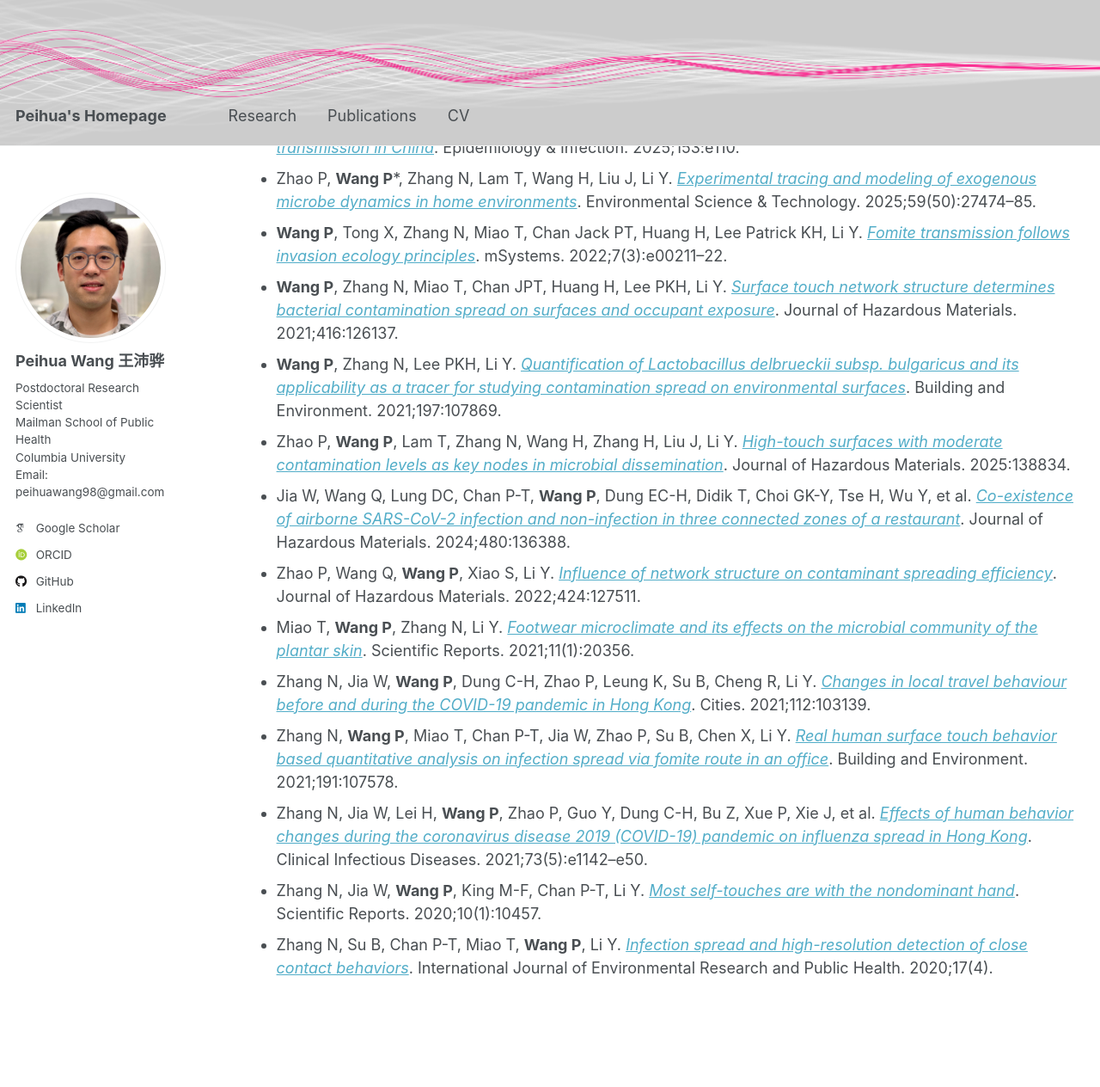
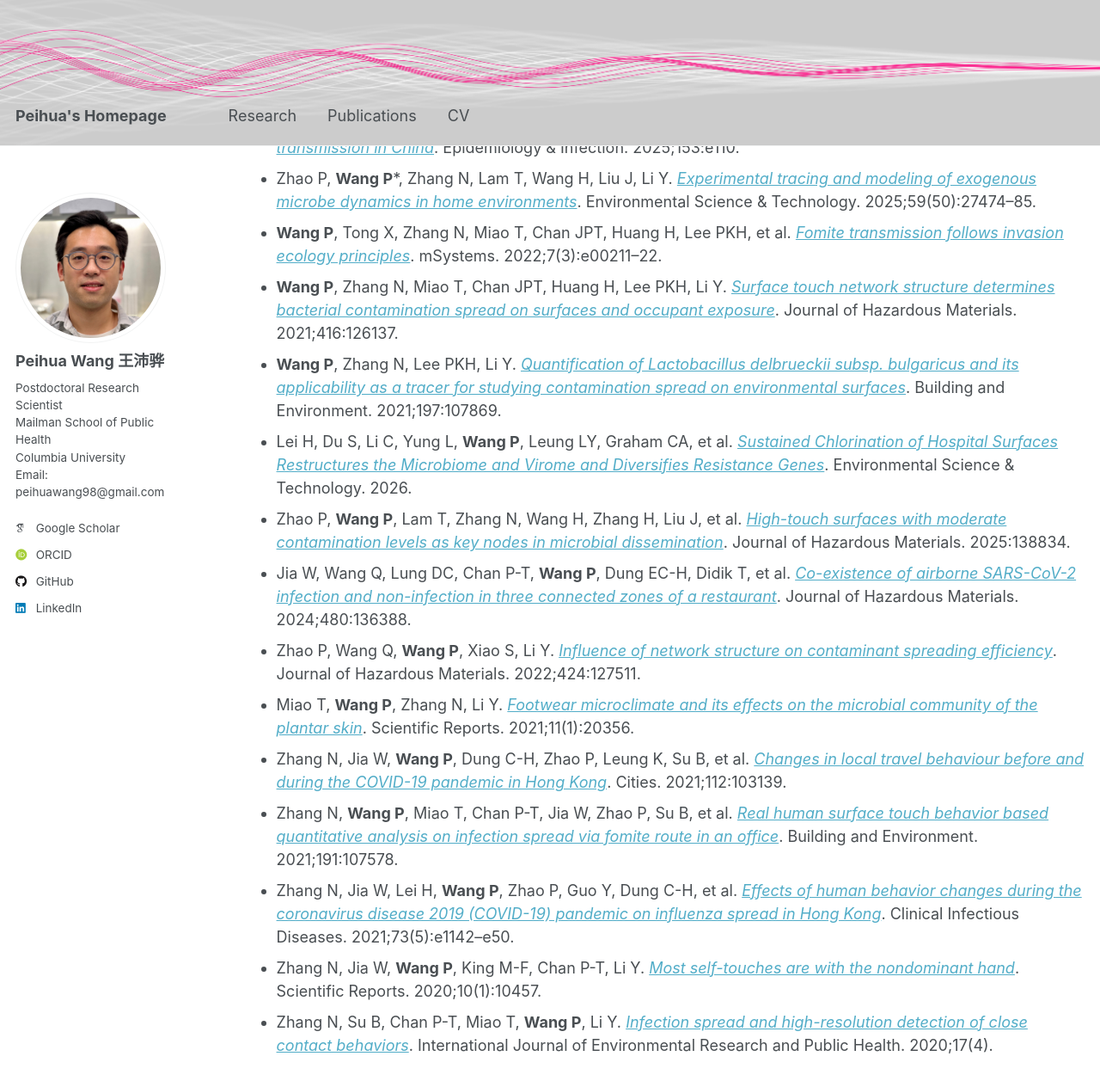
Before and after one commit to peihuawang98/peihuawang98.github.io, a Jekyll site: the page built from _pages/publications.md, in a window 1280 px wide and 1400 px high, scrolled down 546 px. Shown: the top 1264 px of the window at 86% size. Built offline with Jekyll 4.4.1, drawn with Linux system fonts in a browser that asks for light colours; some web fonts are replaced; a script that is not in the unit is left out.

Commit message:
website_v2.17_general

```diff
--- a/_pages/publications.md
+++ b/_pages/publications.md
@@ -20,15 +20,16 @@ Publications
 - **Wang P***, Wang X, Pei S, Xu X, Zhang W, Wang Y, Yang W. [_Rural-to-urban migrant worker mobility shaped measles epidemics in China_](https://doi.org/10.1371/journal.pcbi.1014182). PLOS Computational Biology. 2026;22(4):e1014182.
 - **Wang P***, Chen J, Zhang W, Wang Y, Yang W. [_Modeling the influences of climate conditions on measles transmission in China_](https://doi.org/10.1017/S095026882510054X). Epidemiology & Infection. 2025;153:e110.
 - Zhao P, **Wang P***, Zhang N, Lam T, Wang H, Liu J, Li Y. [_Experimental tracing and modeling of exogenous microbe dynamics in home environments_](https://doi.org/10.1021/acs.est.5c06069). Environmental Science & Technology. 2025;59(50):27474–85.
-- **Wang P**, Tong X, Zhang N, Miao T, Chan Jack PT, Huang H, Lee Patrick KH, Li Y. [_Fomite transmission follows invasion ecology principles_](https://doi.org/10.1128/msystems.00211-22). mSystems. 2022;7(3):e00211–22.
+- **Wang P**, Tong X, Zhang N, Miao T, Chan JPT, Huang H, Lee PKH, et al. [_Fomite transmission follows invasion ecology principles_](https://doi.org/10.1128/msystems.00211-22). mSystems. 2022;7(3):e00211–22.
 - **Wang P**, Zhang N, Miao T, Chan JPT, Huang H, Lee PKH, Li Y. [_Surface touch network structure determines bacterial contamination spread on surfaces and occupant exposure_](https://doi.org/10.1016/j.jhazmat.2021.126137). Journal of Hazardous Materials. 2021;416:126137.
 - **Wang P**, Zhang N, Lee PKH, Li Y. [_Quantification of Lactobacillus delbrueckii subsp. bulgaricus and its applicability as a tracer for studying contamination spread on environmental surfaces_](https://doi.org/10.1016/j.buildenv.2021.107869). Building and Environment. 2021;197:107869.
-- Zhao P, **Wang P**, Lam T, Zhang N, Wang H, Zhang H, Liu J, Li Y. [_High-touch surfaces with moderate contamination levels as key nodes in microbial dissemination_](https://doi.org/10.1016/j.jhazmat.2025.138834). Journal of Hazardous Materials. 2025:138834.
-- Jia W, Wang Q, Lung DC, Chan P-T, **Wang P**, Dung EC-H, Didik T, Choi GK-Y, Tse H, Wu Y, et al. [_Co-existence of airborne SARS-CoV-2 infection and non-infection in three connected zones of a restaurant_](https://doi.org/10.1016/j.jhazmat.2024.136388). Journal of Hazardous Materials. 2024;480:136388.
+- Lei H, Du S, Li C, Yung L, **Wang P**, Leung LY, Graham CA, et al. [_Sustained Chlorination of Hospital Surfaces Restructures the Microbiome and Virome and Diversifies Resistance Genes_](https://doi.org/10.1021/acs.est.6c01505). Environmental Science & Technology. 2026.
+- Zhao P, **Wang P**, Lam T, Zhang N, Wang H, Zhang H, Liu J, et al. [_High-touch surfaces with moderate contamination levels as key nodes in microbial dissemination_](https://doi.org/10.1016/j.jhazmat.2025.138834). Journal of Hazardous Materials. 2025:138834.
+- Jia W, Wang Q, Lung DC, Chan P-T, **Wang P**, Dung EC-H, Didik T, et al. [_Co-existence of airborne SARS-CoV-2 infection and non-infection in three connected zones of a restaurant_](https://doi.org/10.1016/j.jhazmat.2024.136388). Journal of Hazardous Materials. 2024;480:136388.
 - Zhao P, Wang Q, **Wang P**, Xiao S, Li Y. [_Influence of network structure on contaminant spreading efficiency_](https://doi.org/10.1016/j.jhazmat.2021.127511). Journal of Hazardous Materials. 2022;424:127511.
 - Miao T, **Wang P**, Zhang N, Li Y. [_Footwear microclimate and its effects on the microbial community of the plantar skin_](https://doi.org/10.1038/s41598-021-99865-x). Scientific Reports. 2021;11(1):20356.
-- Zhang N, Jia W, **Wang P**, Dung C-H, Zhao P, Leung K, Su B, Cheng R, Li Y. [_Changes in local travel behaviour before and during the COVID-19 pandemic in Hong Kong_](https://doi.org/10.1016/j.cities.2021.103139). Cities. 2021;112:103139.
-- Zhang N, **Wang P**, Miao T, Chan P-T, Jia W, Zhao P, Su B, Chen X, Li Y. [_Real human surface touch behavior based quantitative analysis on infection spread via fomite route in an office_](https://doi.org/10.1016/j.buildenv.2020.107578). Building and Environment. 2021;191:107578.
-- Zhang N, Jia W, Lei H, **Wang P**, Zhao P, Guo Y, Dung C-H, Bu Z, Xue P, Xie J, et al. [_Effects of human behavior changes during the coronavirus disease 2019 (COVID-19) pandemic on influenza spread in Hong Kong_](https://doi.org/10.1093/cid/ciaa1818). Clinical Infectious Diseases. 2021;73(5):e1142–e50.
+- Zhang N, Jia W, **Wang P**, Dung C-H, Zhao P, Leung K, Su B, et al. [_Changes in local travel behaviour before and during the COVID-19 pandemic in Hong Kong_](https://doi.org/10.1016/j.cities.2021.103139). Cities. 2021;112:103139.
+- Zhang N, **Wang P**, Miao T, Chan P-T, Jia W, Zhao P, Su B, et al. [_Real human surface touch behavior based quantitative analysis on infection spread via fomite route in an office_](https://doi.org/10.1016/j.buildenv.2020.107578). Building and Environment. 2021;191:107578.
+- Zhang N, Jia W, Lei H, **Wang P**, Zhao P, Guo Y, Dung C-H, et al. [_Effects of human behavior changes during the coronavirus disease 2019 (COVID-19) pandemic on influenza spread in Hong Kong_](https://doi.org/10.1093/cid/ciaa1818). Clinical Infectious Diseases. 2021;73(5):e1142–e50.
 - Zhang N, Jia W, **Wang P**, King M-F, Chan P-T, Li Y. [_Most self-touches are with the nondominant hand_](https://doi.org/10.1038/s41598-020-67521-5). Scientific Reports. 2020;10(1):10457.
 - Zhang N, Su B, Chan P-T, Miao T, **Wang P**, Li Y. [_Infection spread and high-resolution detection of close contact behaviors_](https://doi.org/10.3390/ijerph17041445). International Journal of Environmental Research and Public Health. 2020;17(4).
```
Also changed, not shown: _pages/about.md (+10 -5 lines), _pages/research.md (+9 -17 lines), images/schematic.png, 1 other file.
